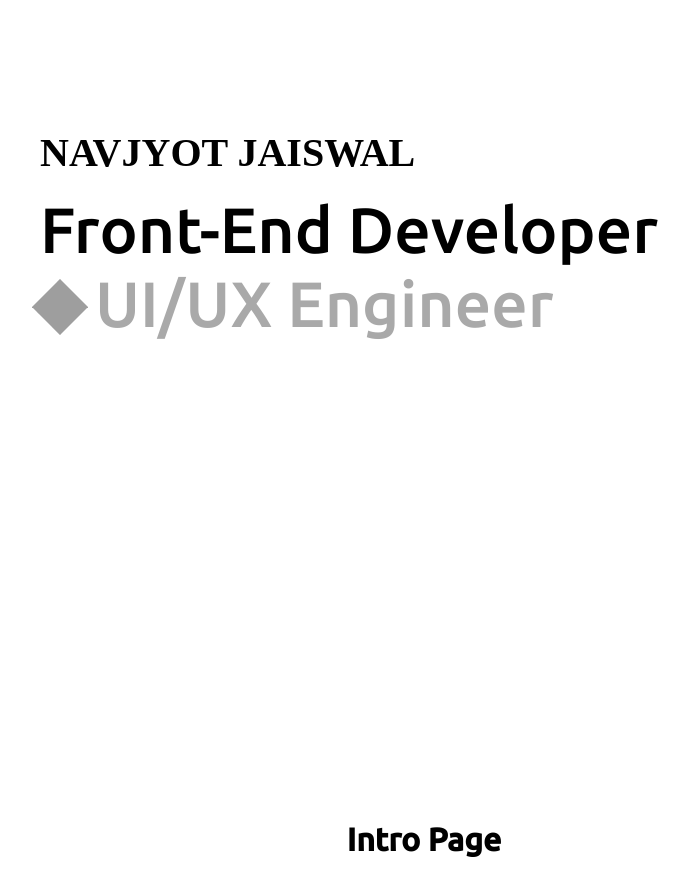
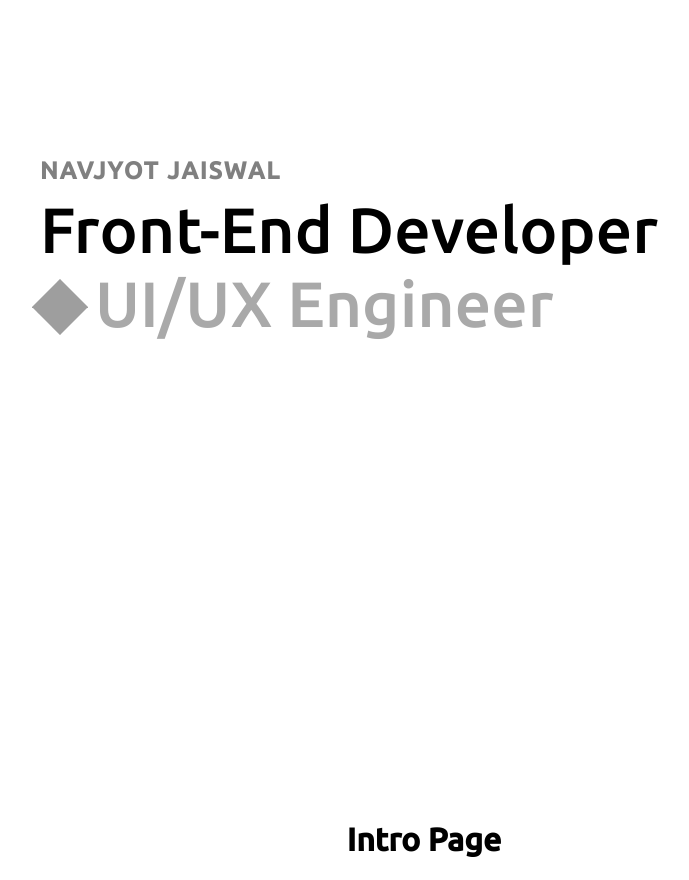
Before and after one commit to styp3r/naviportfolio, a React (Create React App) app: page / in a window 1280 px wide. Shown: the whole page, without its empty margins (216-905 px from the left). Built offline with nearby package versions, Linux system fonts and the light colour scheme; grey boxes are pictures that could not be loaded.

Commit message:
Removes unecessary animation block

```diff
--- a/src/index.css
+++ b/src/index.css
@@ -14,10 +14,12 @@ code {
 
 .heroHeader{
   position: absolute;
-  top: 8vmax;
+  top: 11vmax;
   left: 20vmax;
-  font-family: 'WindSong', cursive;
-  font-size: 5vmin;
+  font-family: 'Ubuntu', sans-serif;
+  font-size: 3vmin;
+  letter-spacing: 2px;
+  color: #808080;
 }
 
 .heroText1, .heroText2{
@@ -25,10 +27,6 @@ code {
   font-family: 'Ubuntu', sans-serif;
   font-weight: 500;
   margin: 0;
-}
-
-.aqua{
-  color: #1affff;
 }
 
 .leftAlign{
```
